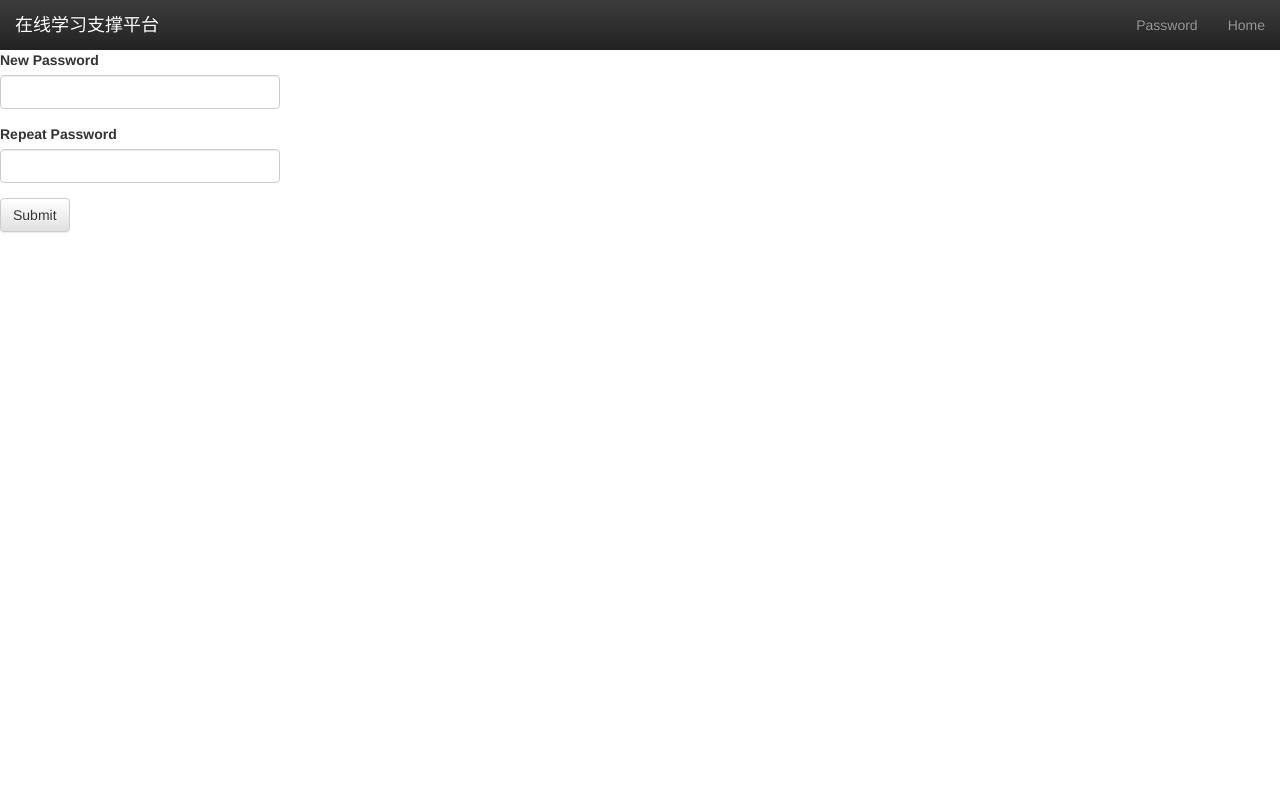
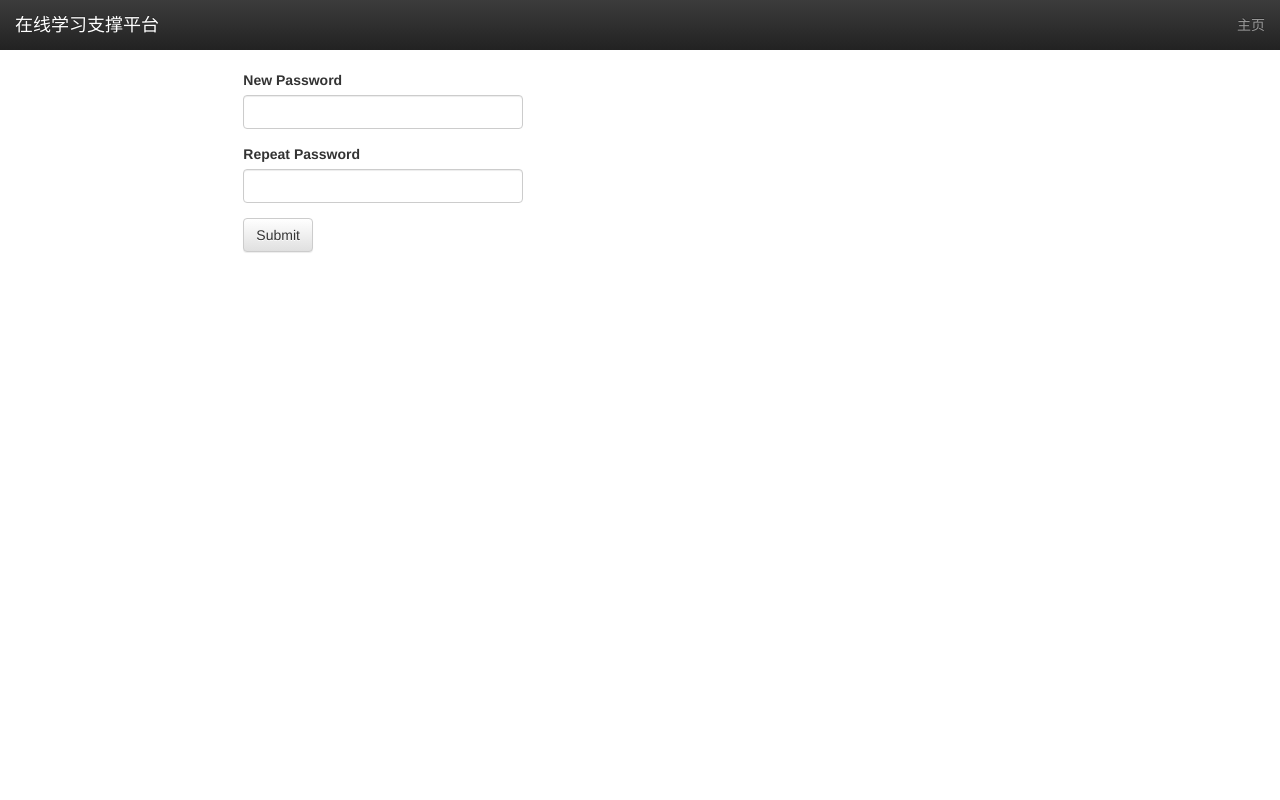
Before and after one commit to paulprintz/flaskProject1, a Flask app: page /password in a window 1280 px wide. Run offline with Flask 2, Linux system fonts and the light colour scheme; some libraries are stand-ins or nearby versions.

Commit message:
20210407-2

```diff
--- a/app.py
+++ b/app.py
@@ -20,15 +20,14 @@ from apscheduler.schedulers.background import BackgroundScheduler
 
 from waitress import serve
 
-def data_extraction():
-    """ Function for extracting data from stem college. """
+""" def data_extraction():
     print("Start extracting")
     import utility.ETL as etl
     etl.extractAll()
 
 sched = BackgroundScheduler(daemon=True)
 sched.add_job(data_extraction,'interval',minutes=24*60)
-sched.start()
+sched.start() """
 
 app = Flask(__name__)
 app.config['SECRET_KEY'] = 'hard to guess string'
@@ -154,6 +153,7 @@ def change_password():
             return redirect(url_for('home'))
     return render_template(
         'password.html',
+        name=name,
         form=form
     )
 
--- a/templates/layout.html
+++ b/templates/layout.html
@@ -33,8 +33,8 @@
             </div>
             <div class="navbar-collapse collapse">
                 <ul class="nav navbar-nav navbar-right">
-                    <li><a href="{{ url_for('change_password') }}">Password</a></li>
-                    <li><a href="{{ url_for('home') }}">Home</a></li>
+                    <li><a href="{{ url_for('home') }}">主页</a></li>
+                    {% if name is not none %}<li><a href="{{ url_for('change_password') }}">更改密码</a></li>{% endif %}
                 </ul>
             </div>
         </div>
--- a/templates/password.html
+++ b/templates/password.html
@@ -1,5 +1,17 @@
 {% extends "layout.html" %}
 
 {% block content %}
-    {{ wtf.quick_form(form) }}
+<div class="row">
+    <div class="col-sm-3 col-md-2 sidebar" {% if name is none %}style="background-color: #FFFFFF; border-right:0px;"{% endif %}>
+        {% if name is not none %}
+            <h2>Hello, {{ name }}!</h2>
+            <p>
+                <a href="http://localhost:5000/logout" class="btn btn-primary btn-large">退出登录</a></p>
+            </p>
+        {% endif %}
+    </div>
+    <div {% if name is none %}class="col-sm-6 col-sm-offset-3 col-md-8 col-md-offset-2 main" {% else %}class="col-sm-9 col-sm-offset-3 col-md-10 col-md-offset-2 main"{% endif %}>
+        {{ wtf.quick_form(form) }}
+    </div>
+</div>
 {% endblock %}
```
